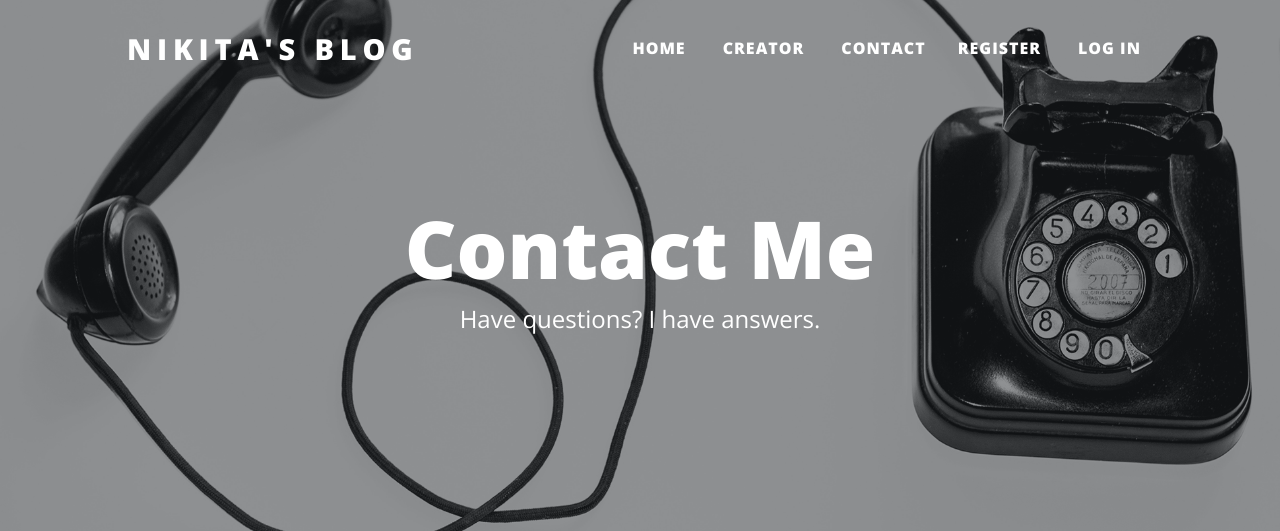
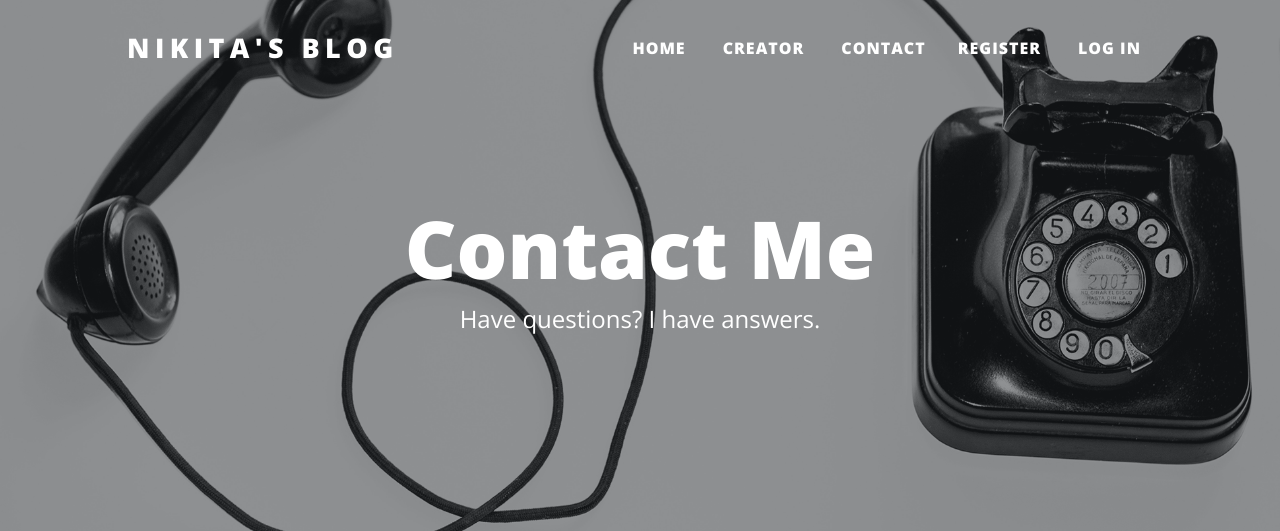
Before and after one commit to nikitabiichuk2009/BLOG_PROGECT, a Flask app: page /contact_with_us in a window 1280 px wide. Shown: the top 531 px of the page. Run offline with Flask 3, Linux system fonts and the light colour scheme; some libraries are stand-ins or nearby versions.

Commit message:
Update some styling

```diff
--- a/templates/header.html
+++ b/templates/header.html
@@ -23,7 +23,7 @@
         <!-- Navigation-->
         <nav class="navbar navbar-expand-lg navbar-light" id="mainNav">
             <div class="container px-4 px-lg-5">
-                <a class="navbar-brand" style="letter-spacing: 0.2em;text-transform: uppercase; margin-top:5px; margin-left: 9px; font-size: 1.45em;" href="{{  url_for('home')  }}">Nikita's Blog</a>
+                <a class="navbar-brand" style="letter-spacing: 0.2em;text-transform: uppercase; margin-top:5px; margin-left: 9px; font-size: 1.35em;" href="{{  url_for('home')  }}">Nikita's Blog</a>
                 <button class="navbar-toggler" style="margin-top: 4px; border-radius: 10%; height:33px" type="button" data-bs-toggle="collapse" data-bs-target="#navbarResponsive" aria-controls="navbarResponsive" aria-expanded="false" aria-label="Toggle navigation">
                     Menu
                     <i class="fas fa-bars"></i>
```
